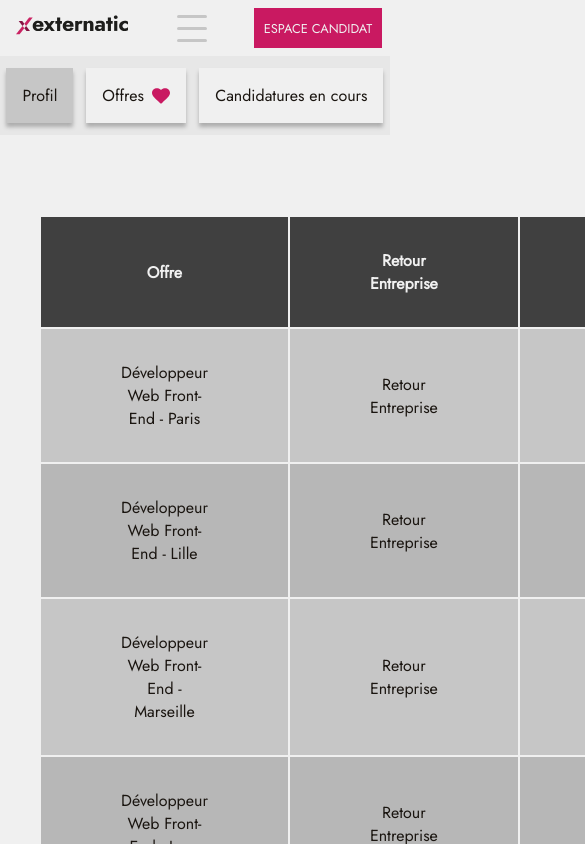
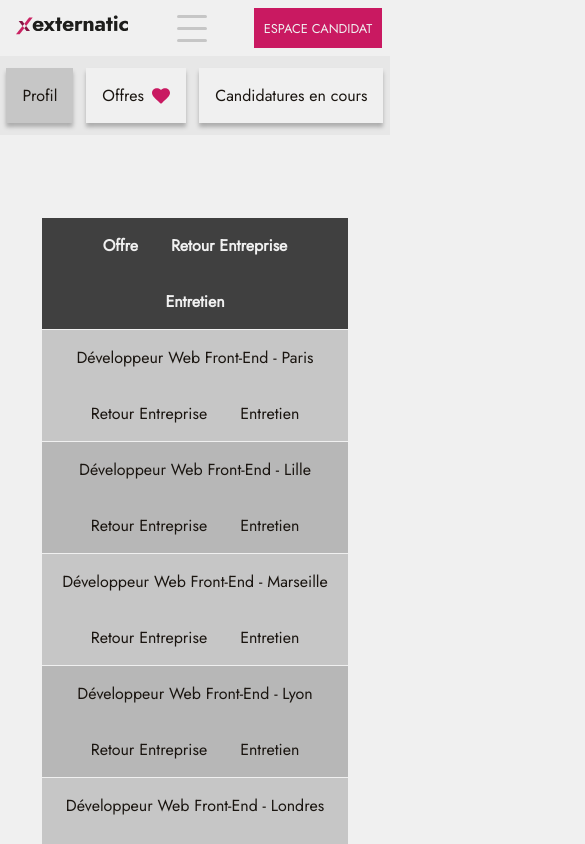
Before and after one commit to ydainna/2022-09-JS-RemoteFR-LesCrewStillants-P3-Externatic, a React (Vite) app in the folder frontend/: page /candidatures in a window 390 px wide. Shown: the top 844 px of the page, 585 px wide, since content can reach past the window. Built offline with nearby package versions, Linux system fonts and the light colour scheme.

Commit message:
added a first test of responsive for candidatures page, it's not exactly like in the figma but it wasn't that good looking on figma anyway

```diff
--- a/frontend/src/components/UserProfile/Candidatures.scss
+++ b/frontend/src/components/UserProfile/Candidatures.scss
@@ -9,6 +9,15 @@
     // border-spacing: 2px 0;
     tr {
       background-color: $secondary-color-two;
+
+      @media screen and (max-width: 920px) {
+        display: flex;
+        flex-wrap: wrap;
+        align-items: center;
+        justify-content: center;
+        gap: 1px;
+        margin: 1px;
+      }
 
       &:nth-child(1) {
         background-color: $secondary-color;
@@ -22,6 +31,10 @@
       th,
       td {
         padding: $basic-space * 2 $basic-space * 5;
+
+        @media screen and (max-width: 920px) {
+          padding: $basic-space;
+        }
       }
     }
   }
```
